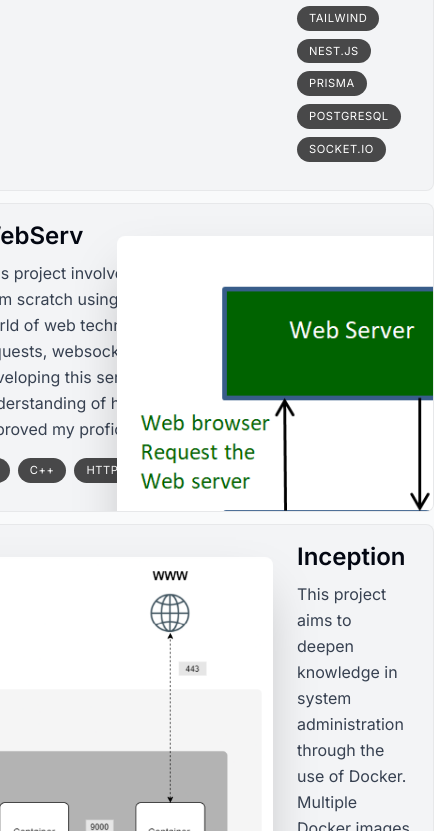
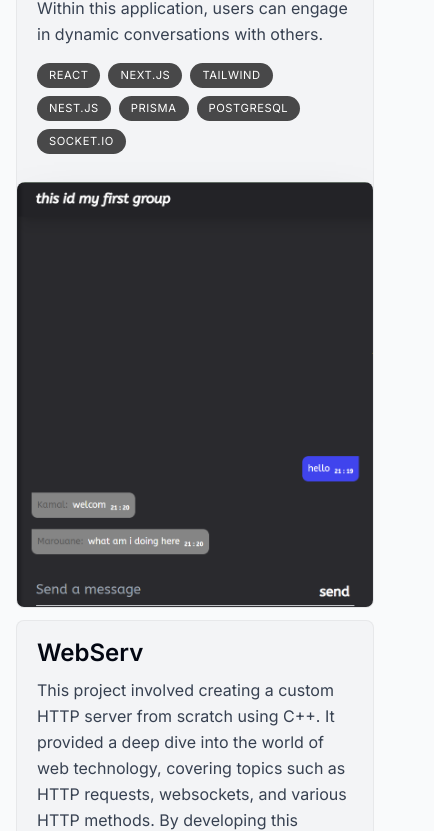
Before and after one commit to mmardi01/my-website, a Next.js app: page / in a window 390 px wide. Shown: the part 2530-3361 px from the top of the page, 434 px wide, since content can reach past the window. Built offline with nearby package versions, Linux system fonts and the light colour scheme.

Commit message:
fix some responsive problems

```diff
--- a/app/data.ts
+++ b/app/data.ts
@@ -34,7 +34,7 @@ export const projects = [
     description:
     "I have developed an intuitive real-time chat application that offers users a seamless communication experience. Within this application, users can engage in dynamic conversations with others.",
     tags:["REACT","NEXT.JS","TAILWIND","NEST.JS","PRISMA","POSTGRESQL","SOCKET.IO"],
-    imageUrl:"/ft_trans.png"
+    imageUrl:"/chat.png"
   },
   {
     projectName:"WebServ",
--- a/components/Project.tsx
+++ b/components/Project.tsx
@@ -31,13 +31,13 @@ export default function Project({
       className="sm:mb-8 mb-3 last:mb-0 group"
     >
       <section
-        className="bg-gray-100 dark:bg-white/20 hover:dark:bg-white/30 rounded-lg transition hover:bg-gray-200
-        group-even:pl-8 relative  max-w-[42rem] border sm:h-[28rem]
+        className="bg-gray-100  dark:bg-white/20 hover:dark:bg-white/30 rounded-lg transition hover:bg-gray-200
+        sm:group-even:pl-8 relative  max-w-[42rem] border sm:h-[28rem]
         overflow-hidden sm:pr-8 border-black/5"
       >
-        <div className="pt-4 pb-7 h-full px-5 group-even:ml-[18rem] sm:pl-10 sm:pr-2 sm:pt-10 sm:max-w-[50%] flex flex-col">
+        <div className="pt-4 pb-7 h-full px-5 sm:group-even:ml-[18rem] sm:pl-10 sm:pr-2 sm:pt-10 sm:max-w-[50%] flex flex-col">
           <h2 className="text-2xl font-semibold">{projectName}</h2>
-          <p className="mt-2 leading-relaxed dark:text-gray-400 text-gray-700">{description}</p>
+          <p className="mt-2  leading-relaxed dark:text-gray-400 text-gray-700">{description}</p>
           <ul className="flex flex-wrap mt-4 gap-2 sm:mt-auto">
             {tags.map((tag, index) => (
               <li
@@ -52,21 +52,21 @@ export default function Project({
         <Image
           src={imageUrl}
           alt="Project I worked on "
-          width={600}
-          height={600}
+          width={350}
+          height={350}
           quality={95}
-          className="absolute
-                group-hover:-translate-x-3
-                group-hover:scale-105
-                group-hover:translate-y-3
-                group-hover:-rotate-2 transition
-                group-even:group-hover:rotate-2
-                group-even:group-hover:translate-x-3
-                group-even:group-hover:translate-y-3
-                w-[30rem] group-even:right-[initial]
-                group-even:left-[-10rem]
-                top-8 right-[-10rem]
-                rounded-t-lg shadow-2xl"
+          className="sm:absolute
+            sm:group-hover:-translate-x-3
+                sm:group-hover:scale-105
+                sm:group-hover:translate-y-3
+                sm:group-hover:-rotate-2 transition
+                sm:group-even:group-hover:rotate-2
+                sm:group-even:group-hover:translate-x-3
+                sm:group-even:group-hover:translate-y-3
+                sm:group-even:right-[initial]
+                sm:group-even:left-[-3rem]
+                bottom-0  sm:right-[-3rem]
+                rounded-t-lg shadow-2xl max-[640px]:w-full"
         />
       </section>
     </motion.div>
```
Also changed, not shown: public/chat.png (added).
